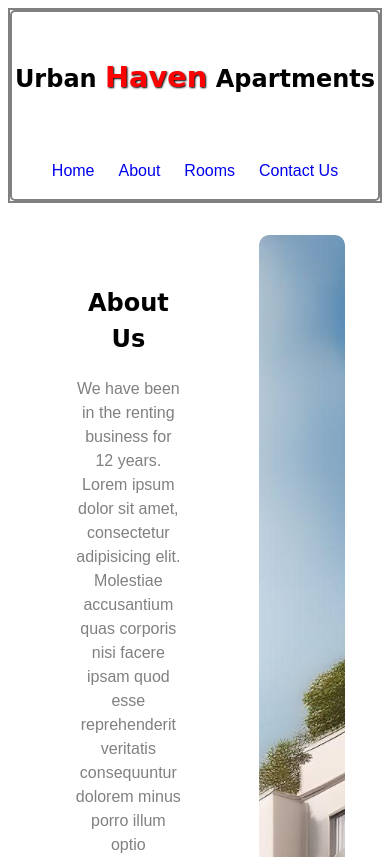
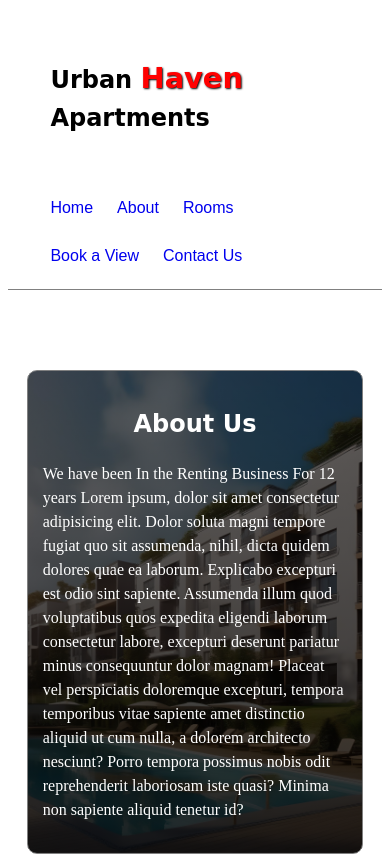
Before and after one commit to njugus/Urban-Haven-Apartments-Website, a website built with Vite: page index.html in a window 390 px wide. Shown: the top 857 px of the page. Built offline with nearby package versions, Linux system fonts and the light colour scheme; a web font is replaced by a local one.

Commit message:
added a few changes to the header and footer

```diff
--- a/index.css
+++ /dev/null
@@ -1,96 +0,0 @@
-:root {
-    font-family: Inter, system-ui, Avenir, Helvetica, Arial, sans-serif;
-    line-height: 1.5;
-    font-weight: 400;
-
-    color-scheme: light dark;
-    color: rgba(255, 255, 255, 0.87);
-    background-color: #242424;
-
-    font-synthesis: none;
-    text-rendering: optimizeLegibility;
-    -webkit-font-smoothing: antialiased;
-    -moz-osx-font-smoothing: grayscale;
-  }
-
-  a {
-    font-weight: 500;
-    color: #646cff;
-    text-decoration: inherit;
-  }
-  a:hover {
-    color: #535bf2;
-  }
-
-  body {
-    margin: 0;
-    display: flex;
-    place-items: center;
-    min-width: 320px;
-    min-height: 100vh;
-  }
-
-  h1 {
-    font-size: 3.2em;
-    line-height: 1.1;
-  }
-
-  #app {
-    max-width: 1280px;
-    margin: 0 auto;
-    padding: 2rem;
-    text-align: center;
-  }
-
-  .logo {
-    height: 6em;
-    padding: 1.5em;
-    will-change: filter;
-    transition: filter 300ms;
-  }
-  .logo:hover {
-    filter: drop-shadow(0 0 2em #646cffaa);
-  }
-  .logo.vanilla:hover {
-    filter: drop-shadow(0 0 2em #f7df1eaa);
-  }
-
-  .card {
-    padding: 2em;
-  }
-
-  .read-the-docs {
-    color: #888;
-  }
-
-  button {
-    border-radius: 8px;
-    border: 1px solid transparent;
-    padding: 0.6em 1.2em;
-    font-size: 1em;
-    font-weight: 500;
-    font-family: inherit;
-    background-color: #1a1a1a;
-    cursor: pointer;
-    transition: border-color 0.25s;
-  }
-  button:hover {
-    border-color: #646cff;
-  }
-  button:focus,
-  button:focus-visible {
-    outline: 4px auto -webkit-focus-ring-color;
-  }
-
-  @media (prefers-color-scheme: light) {
-    :root {
-      color: #213547;
-      background-color: #ffffff;
-    }
-    a:hover {
-      color: #747bff;
-    }
-    button {
-      background-color: #f9f9f9;
-    }
-  }
--- a/index.html
+++ b/index.html
@@ -7,7 +7,7 @@
     <link rel="stylesheet" href="/style.css" />
   </head>
   <body>
-    <header class = "main-header">
+    <header class = "main-header" id="home">
       <nav class="nav-bar">
         <h1 class = "heading">
           <p>Urban <span class = "heading-haven">Haven</span> Apartments</p>
@@ -15,35 +15,47 @@
 
         <div class="menu">
           <ul class="menu-list">
-            <li><a href="#" style="text-decoration: none;">Home</a></li>
-            <li><a href="#" style="text-decoration: none;">About</a></li>
-            <li><a href="#" style="text-decoration: none;">Rooms</a></li>
-            <li><a href="#" style="text-decoration: none;">Contact Us</a></li>
+            <li><a href="#home" style="text-decoration: none;">Home</a></li>
+            <li><a href="#about_us" style="text-decoration: none;">About</a></li>
+            <li><a href="#rooms" style="text-decoration: none;">Rooms</a></li>
+            <li><a href="#view_booking" style="text-decoration: none;">Book a View</a></li>
+            <li><a href="#contact_us" style="text-decoration: none;">Contact Us</a></li>
+
+
           </ul>
         </div>
       </nav>
     </header>
 
-    <section>
-
+    <section class="about-section" id="about_us">
     <div class = "about">
       <div class="about-wrapper">
-        <div class="about-heading">
-        <h2  class = "heading">About Us</h2>
-        <p class = "para_1">We have been in the renting business for 12 years. Lorem ipsum dolor sit amet, consectetur adipisicing elit. Molestiae accusantium quas corporis nisi facere ipsam quod esse reprehenderit veritatis consequuntur dolorem minus porro illum optio voluptate, sunt magni rerum, distinctio accusamus, animi natus? Repellat neque, esse illo, veritatis illum consequatur corrupti nostrum in eligendi necessitatibus eius repudiandae quo dolor, laudantium quibusdam doloribus rem nobis voluptatum maiores porro omnis magni ex? Vitae ex reprehenderit delectus consequuntur, nihil provident rerum quia facere ab iure tempore at doloribus eius aliquam sit alias? Reprehenderit.</p>
+        <div class = "about-text">
+          <h2 class = "head-about">About Us</h2>
+          <p class = "head para">
+            We have been In the Renting Business For 12 years
+            Lorem ipsum, dolor sit amet consectetur
+             adipisicing elit. Dolor soluta magni tempore
+             fugiat quo sit assumenda, nihil, dicta quidem
+             dolores quae ea laborum. Explicabo excepturi
+             est odio sint sapiente. Assumenda illum quod
+             voluptatibus quos expedita eligendi laborum
+             consectetur labore, excepturi deserunt pariatur
+             minus consequuntur dolor magnam! Placeat vel
+             perspiciatis doloremque excepturi, tempora
+             temporibus vitae sapiente amet distinctio
+             aliquid ut cum nulla, a dolorem architecto
+             nesciunt? Porro tempora possimus nobis odit
+             reprehenderit laboriosam iste quasi?
+             Minima non sapiente aliquid tenetur id?
+          </p>
 
         </div>
-
-
-        <div class="about-img">
-          <img src="./ASSETS/fotor-ai-20240517163256.jpg" class="img">
-        </div>
-
       </div>
     </div>
     </section>
 
-
+   <section id="rooms">
     <h2 class = "main-heading">Rooms Catalog</h2>
     <section class = "product-card">
 
@@ -198,11 +210,14 @@
       </div>
 
     </section>
+    </section>
 
+    <section id="view_booking">
     <div class="contact-heading-wrapper">
     <h2 class = "contact-heading">To Book A View</h2>
     <p></p>
     </div>
+
     <section class="contact-form">
       <div class="contact-wrapper">
 
@@ -213,36 +228,42 @@
         </div>
         <div class = "input">
         <label for="fname">First Name</label><br>
-        <input type="text" id="fname" size="30" required placeholder="Your First Name" style="border: 1px solid gray; border-radius: 5px; height : 40px; width: 280px">
+        <input type="text" id="fname" size="30" required placeholder="Your First Name" style="border: 1px solid gray; border-radius: 5px; height : 40px; width: 350px">
         </div>
 
 
         <div class = "input">
           <label for="sname">Second Name</label><br>
-          <input type="text" id="sname" size="30" required placeholder="Your Second Name" style="border: 1px solid gray; border-radius: 5px;height : 40px; width: 280px;">
+          <input type="text" id="sname" size="30" required placeholder="Your Second Name" style="border: 1px solid gray; border-radius: 5px;height : 40px; width: 350px;">
           </div>
 
 
 
           <div class = "input">
             <label for="mail">Email Address</label><br>
-            <input type="email" id="mail"  required placeholder="Your Email Address" style="border: 1px solid gray; border-radius: 5px;height : 40px; width: 280px;">
+            <input type="email" id="mail"  required placeholder="Your Email Address" style="border: 1px solid gray; border-radius: 5px;height : 40px; width: 350px;">
             </div>
 
 
 
             <div class = "input">
               <label for="message">Message</label><br>
-              <textarea rows="9" cols="35" id="message" required placeholder="enter your message" style="border: 1px solid gray; border-radius: 5px;">Enter Your Message </textarea>
+              <textarea rows="9" cols="45" id="message" required placeholder="enter your message" style="border: 1px solid gray; border-radius: 5px;">Enter Your Message </textarea>
               </div>
+
+            <div class="input">
+              <input type="submit" name="Submit" class="submit">
+
+            </div>
 
 
 
       </form>
       </div>
     </section>
+    </section>
 
-    <footer class="footer">
+    <footer class="footer" id="contact_us">
       <div class="footer-container">
           <h3>You Can Also Contact Us</h3>
           <p>To contact Urban Apartments, individuals may reach out by:</p>
@@ -251,7 +272,8 @@
               <li><strong>Email:</strong> <a href="mailto:urhaven@apartments.com">urhaven@apartments.com</a></li>
               <li><strong>Social Media:</strong>
                   <a href="https://www.facebook.com/urbanapartments" target="_blank">Facebook</a> |
-                  <a href="https://www.instagram.com/urbanapartments" target="_blank">Instagram</a>
+                  <a href="https://www.instagram.com/urbanapartments" target="_blank">Instagram</a>|
+                  <a href="#home">Back to top</a>
               </li>
           </ul>
       </div>
--- a/style.css
+++ b/style.css
@@ -7,22 +7,21 @@
   box-sizing: border-box;
 }
 
-html,
-body {
-  overflow-x: hidden;
+
+@media (max-width: 600px) {
+  .nav-bar {
+      width: 80%;
+      padding: 5px;
+  }
+  .main-header{
+    display: flex;
+    justify-content: center;
+    align-items: center;
+  }
+
 }
 
-@media screen  and (max-width = 600px){
 
-  }
-  .about-wrapper{
-    display: flex;
-    flex-direction:column;
-    justify-content: center;
-    gap: 1rem;
-    flex-grow: 0;
-
-  }
 
 
 :root {
@@ -52,24 +51,31 @@ body {
 }
 
 .main-header{
-  border: 2px solid gray;
+  top: 0;
+  border-bottom: 1px solid gray;
+  z-index: 1000;
+  margin-bottom: 2rem;
+  width: 100%;
+
+
 
 
 }
 
 .nav-bar{
-  border: 2px solid gray;
   border-radius: 5px;
   display: flex;
   flex-direction: row;
-  flex-wrap: wrap;
   justify-content: space-around;
   align-items: center;
   background-color: white;
-  width: 100%;
+  flex-wrap: wrap;
 
 
+}
 
+.about-section{
+  margin-top: 2rem;
 }
 
 .menu{
@@ -97,7 +103,7 @@ body {
 
 .about{
   display: flex;
-  justify-content: space-around;
+  justify-content: center;
   margin-top: 2rem;
   margin-bottom: 6rem;
 
@@ -106,10 +112,38 @@ body {
 .about-wrapper{
   display: flex;
   flex-direction: row;
-  width: 80%;
+  flex-wrap: wrap;
+  justify-content: center;
+  width: 100%;
   gap: 3rem;
+  border: 1px solid gray;
+  background-image: linear-gradient(rgba(0, 0, 0, 0.6), rgba(0, 0, 0, 0.8)),url(./ASSETS/fotor-ai-20240517163256.jpg);
+  background-position: center;
+  background-size: cover;
+  background-repeat: no-repeat;
+  color: white;
+  padding: 15px;
+  border-radius: 10px;
+  margin-top: 3rem;
+
 
 }
+
+
+
+@media screen and (max-width : 37.5em){
+  .about-wrapper{
+    display: flex;
+    flex-direction: column;
+    justify-content: center;
+
+    width: 90%;
+  }
+
+
+}
+
+
 .img{
   width: 100%;
   height: 100%;
@@ -123,7 +157,6 @@ body {
 
   width: 100%;
   text-align: center;
-  justify-self: center;
   padding: 30px;
   text-align: center;
 
@@ -141,10 +174,6 @@ body {
 
 .heading{
   font-family: var(--secondary-color);
-
-}
-
-.product-card{
 
 }
 
@@ -249,7 +278,7 @@ label{
 }
 
 .contact-heading{
-  border: 1px solid gray;
+
   padding: 25px;
   font-family: var(--secondary-color);
   font-weight: 900;
@@ -340,3 +369,36 @@ label{
       width: 90%;
   }
 }
+
+
+.head-about{
+  font-family: var(--secondary-color);
+  text-align: center;
+}
+
+.head-para{
+  font-family: var(--primary-color);
+  line-height: 1.5;
+  font-weight: 600;
+
+}
+
+.submit{
+  width: 130px;
+  height: 5vh;
+  border-radius: 5px;
+  border-color: red;
+  font-family: var(--primary-color);
+  background-color: #988ec7;
+  font-weight: 800;
+  font-size: 15px;
+  transition: transform 0.3s ease, background-color 0.3s ease, box-shadow 0.3s ease;
+
+}
+
+.submit  :hover{
+  transform: scale(1.1); /* Scale the button */
+  background-color: #2980b9; /* Change the background color */
+  box-shadow: 0 10px 20px rgba(0, 0, 0, 0.2);
+
+}
```
Also changed, not shown: ASSETS/Bedsitter image.jpg.
